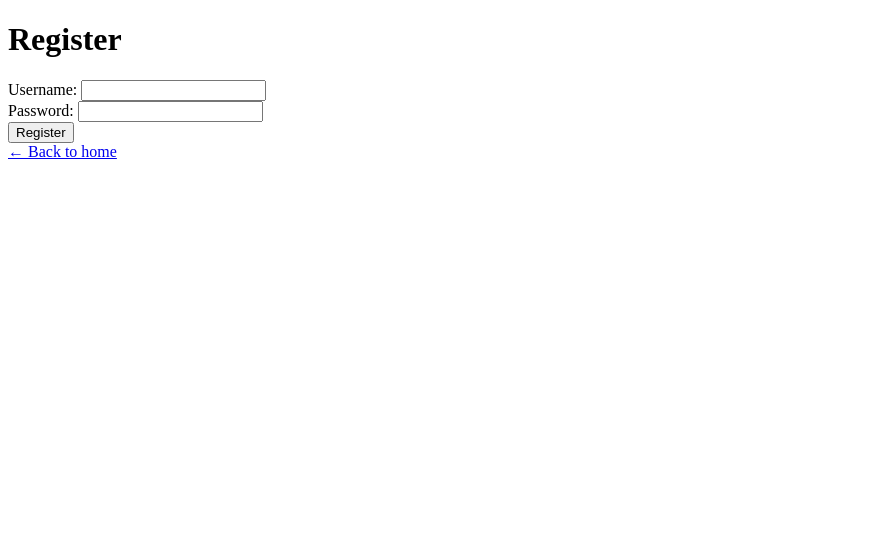
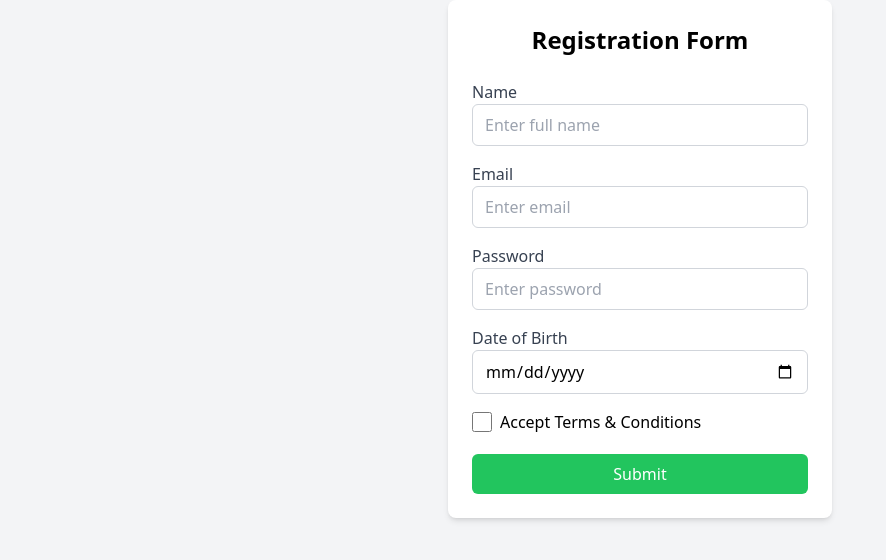
Before and after one commit to ItzMeHyper/WD201, a website: page http-server/registration.html in a window 1280 px wide. Shown: the whole page, without its empty margins (0-886 px from the left). Drawn offline with nearby package versions, Linux system fonts and the light colour scheme.

Commit message:
Package updated

```diff
--- a/http-server/registration.html
+++ b/http-server/registration.html
@@ -1,20 +1,41 @@
 <!DOCTYPE html>
-<html>
-  <head>
-    <meta charset="UTF-8" />
-    <title>Registration</title>
-  </head>
-  <body>
-    <h1>Register</h1>
-    <form action="/register" method="POST">
-      <label for="username">Username:</label>
-      <input type="text" id="username" name="username" required />
-      <br />
-      <label for="password">Password:</label>
-      <input type="password" id="password" name="password" required />
-      <br />
-      <button type="submit">Register</button>
+<html lang="en">
+<head>
+  <meta charset="UTF-8">
+  <meta name="viewport" content="width=device-width, initial-scale=1.0">
+  <title>Registration Form</title>
+  <script src="https://cdn.tailwindcss.com"></script>
+</head>
+<body class="bg-gray-100 flex-col items-center justify-center min-h-screen space-y-10">
+
+  <div class="w-full max-w-sm mx-auto bg-white shadow-md rounded-lg p-6">
+    <h2 class="text-center text-2xl font-bold mb-6">Registration Form</h2>
+
+    <form id="registrationForm" class="space-y-4">
+      <div>
+        <label class="block font-medium text-gray-700">Name</label>
+        <input type="text" id="name" class="w-full px-3 py-2 border border-gray-300 rounded-md focus:outline-none focus:ring focus:ring-green-300" placeholder="Enter full name" required>
+      </div>
+      <div>
+        <label class="block font-medium text-gray-700">Email</label>
+        <input type="email" id="email" class="w-full px-3 py-2 border border-gray-300 rounded-md focus:outline-none focus:ring focus:ring-green-300" placeholder="Enter email" required>
+      </div>
+      <div>
+        <label class="block font-medium text-gray-700">Password</label>
+        <input type="password" id="password" class="w-full px-3 py-2 border border-gray-300 rounded-md focus:outline-none focus:ring focus:ring-green-300" placeholder="Enter password" required>
+      </div>
+      <div>
+        <label class="block font-medium text-gray-700">Date of Birth</label>
+        <input type="date" id="dob" class="w-full px-3 py-2 border border-gray-300 rounded-md focus:outline-none focus:ring focus:ring-green-300" placeholder="dd/mm/yyyy" required>
+      </div>
+      <div>
+        <label class="inline-flex items-center">
+          <input type="checkbox" id="terms" class="form-checkbox h-5 w-5 text-green-600" required>
+          <span class="ml-2">Accept Terms & Conditions</span>
+        </label>
+      </div>
+      <button type="submit" class="w-full bg-green-500 text-white py-2 px-4 rounded-md hover:bg-green-600">Submit</button>
     </form>
-    <a href="/">← Back to home</a>
-  </body>
+  </div>
+</body>
 </html>
--- a/sample.txt
+++ /dev/null
@@ -1 +0,0 @@
-Hello this is a test file for server
```
Also changed, not shown: http-server/index.js (+16 -4 lines), http-server/package.json (+3 -9 lines), http-server/project.html (+11 -10 lines), main.js (deleted, +0 -11 lines), package.json (deleted, +0 -14 lines).
